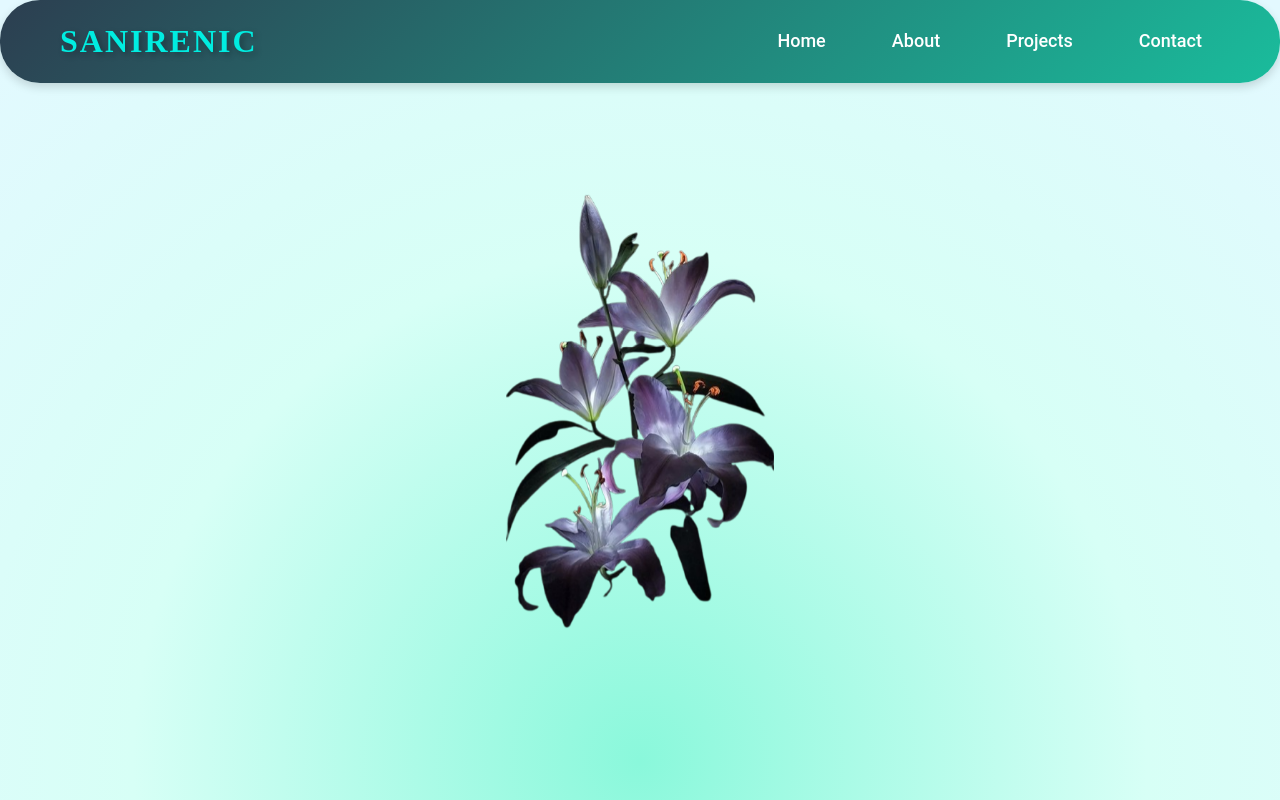
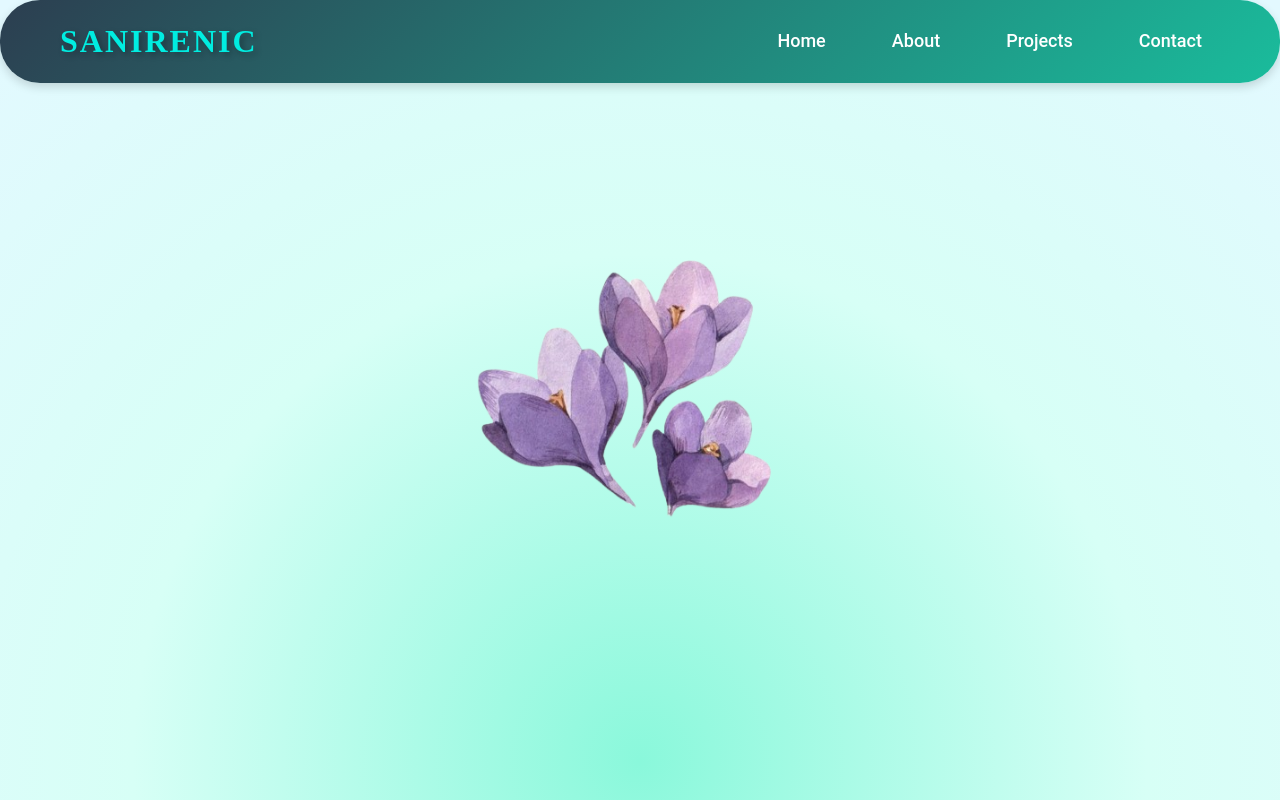
Before and after one commit to sanirenic/Portfolio, a React (Create React App) app: page / in a window 1280 px wide. Shown: the top 800 px of the page. Built offline with nearby package versions, Linux system fonts and the light colour scheme.

Commit message:
"changes flower image n alls"

```diff
--- a/package.json
+++ b/package.json
@@ -16,7 +16,6 @@
     "web-vitals": "^2.1.4"
   },
   "homepage": "https://sanirenic.github.io/portfolio/",
-
   "scripts": {
     "start": "react-scripts start",
     "build": "react-scripts build",
--- a/src/components/Home.css
+++ b/src/components/Home.css
@@ -20,7 +20,7 @@ body {
 }
 
 .flower-image {
-  width: 20%; /* Image width reduced to 40% */
+  width: 35%; /* Image width reduced to 40% */
   height: auto;
   object-fit: contain;
   animation: parallaxEffect 6s ease-out infinite alternate, zoomEffect 4s ease-in-out infinite alternate;
--- a/src/components/Home.js
+++ b/src/components/Home.js
@@ -16,7 +16,7 @@ const Home = () => {
       {/* Flower Section with Image and Witty Line */}
       <section className="flower-section">
         <img
-         src={`${process.env.PUBLIC_URL}/download__3_-removebg-preview.png`} alt="Flower"
+         src={`${process.env.PUBLIC_URL}/crocus_watercolor-removebg-preview.png`} alt="Flower"
          className="flower-image"
         />
         <div className="witty-line">
```
Also changed, not shown: public/crocus_watercolor-removebg-preview.png (added), 1 other file (tests, documents, lock files or other folders).
